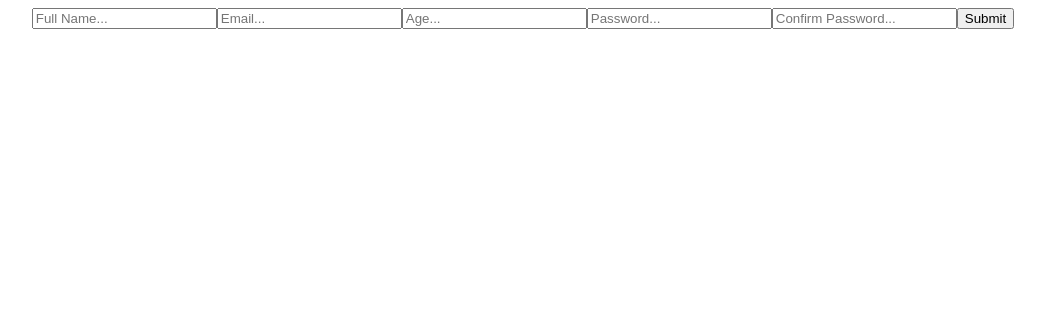
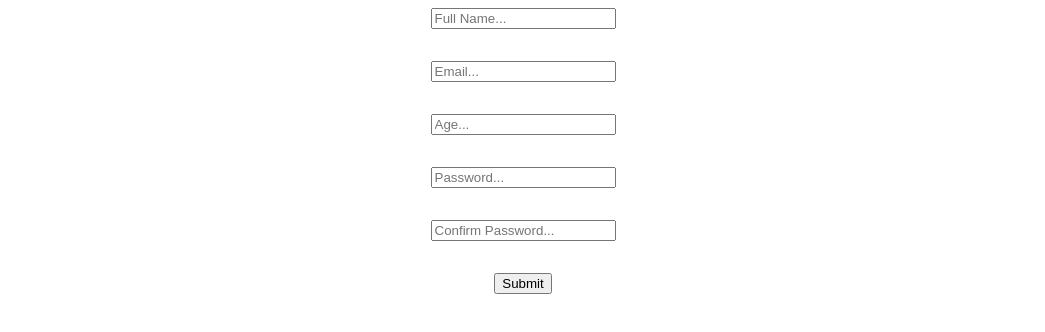
Before and after one commit to captainLegoo/react-study, a React (Create React App) app: page / in a window 1280 px wide. Shown: the top 332 px of the page, without its empty margins (117-1162 px from the left). Built offline with nearby package versions, Linux system fonts and the light colour scheme.

Commit message:
'11.react-hook-form'

```diff
--- a/package.json
+++ b/package.json
@@ -3,6 +3,7 @@
   "version": "0.1.0",
   "private": true,
   "dependencies": {
+    "@hookform/resolvers": "^3.6.0",
     "@tanstack/react-query": "^5.45.0",
     "@testing-library/jest-dom": "^5.17.0",
     "@testing-library/react": "^13.4.0",
@@ -10,9 +11,11 @@
     "axios": "^1.7.2",
     "react": "^18.3.1",
     "react-dom": "^18.3.1",
+    "react-hook-form": "^7.51.5",
     "react-router-dom": "^6.23.1",
     "react-scripts": "5.0.1",
-    "web-vitals": "^2.1.4"
+    "web-vitals": "^2.1.4",
+    "yup": "^1.4.0"
   },
   "scripts": {
     "start": "react-scripts start",
--- a/src/App.css
+++ b/src/App.css
@@ -62,3 +62,13 @@
 .taskList h1 {
   margin-right: 10px;
 }
+
+form {
+  display: flex;
+  flex-direction: column;
+  align-items: center;
+}
+
+form p {
+  color: red;
+}
--- a/src/components/Form.js
+++ b/src/components/Form.js
@@ -1,12 +1,41 @@
+import { useForm } from 'react-hook-form';
+import { yupResolver } from '@hookform/resolvers/yup';
+import * as yup from 'yup';
+
 export const Form = () => {
+
+  const schema = yup.object().shape({
+    fullName: yup.string().required('Your Full Name is Required'),
+    email: yup.string().email().required('Your Email is Required'),
+    age: yup.number().positive().integer().min(18).required('Your Age is Required'),
+    password: yup.string().min(4).max(20).required(),
+    confirmPassword: yup.
+      string()
+      .oneOf([yup.ref('password'), null], 'Passwords must match')
+      .required(),
+  });
+
+  const { register, handleSubmit, formState: { errors } } = useForm({
+    resolver: yupResolver(schema),
+  });
+
+  const onSubmit = (data) => {
+    console.log(data);
+  };
+
   return (
-    <form>
-      <input type="text" placeholder="Full Name..."/>
-      <input type="text" placeholder="Email..."/>
-      <input type="text" placeholder="Age..."/>
-      <input type="password" placeholder="Password..."/>
-      <input type="password" placeholder="Confirm Password..."/>
-      <input type="submit"/>
+    <form onSubmit={handleSubmit(onSubmit)}>
+      <input type="text" placeholder="Full Name..." {...register('fullName')} />
+      <p>{errors.fullName?.message}</p>
+      <input type="text" placeholder="Email..." {...register('email')} />
+      <p>{errors.email?.message}</p>
+      <input type="number" placeholder="Age..." {...register('age')} />
+      <p>{errors.age?.message}</p>
+      <input type="password" placeholder="Password..." {...register('password')} />
+      <p>{errors.password?.message}</p>
+      <input type="password" placeholder="Confirm Password..." {...register('confirmPassword')} />
+      <p>{errors.confirmPassword?.message}</p>
+      <input type="submit" />
     </form>
   );
 }
```
Also changed, not shown: 1 other file (tests, documents, lock files or other folders).
